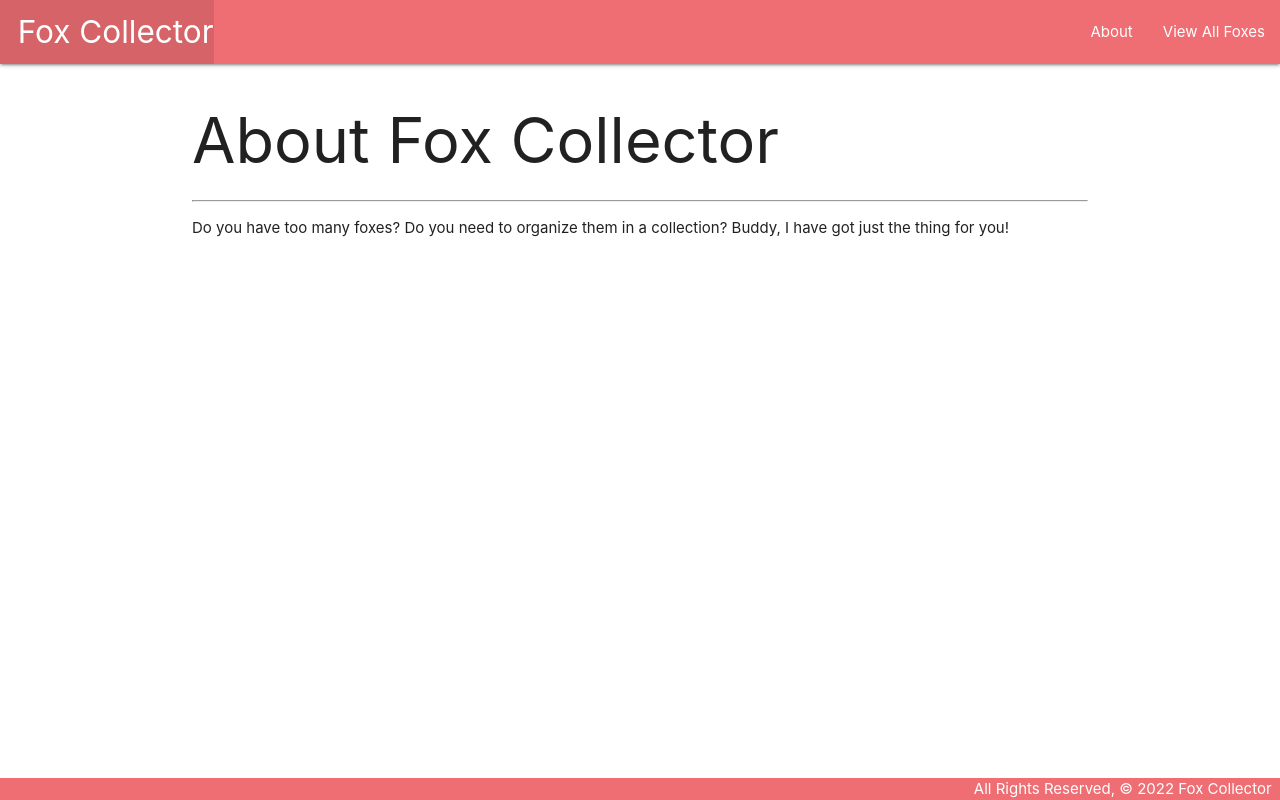
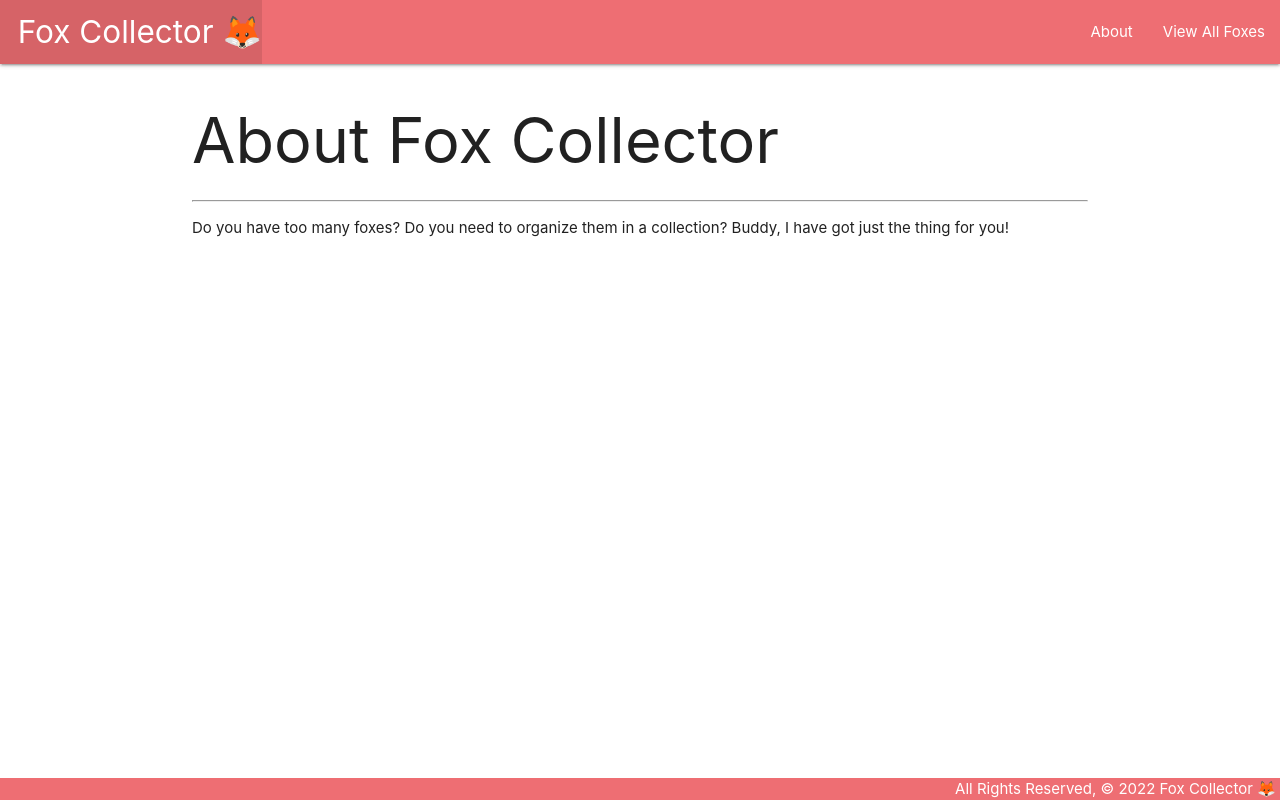
Before and after one commit to sdupree/fox-collector, a Django app: page /about/ in a window 1280 px wide. Run offline with Django 3.2, Linux system fonts and the light colour scheme.

Commit message:
Update text.

```diff
--- a/main_app/templates/base.html
+++ b/main_app/templates/base.html
@@ -6,7 +6,7 @@
   <meta charset="UTF-8">
   <meta name="viewport" content="width=device-width, initial-scale=1.0">
   <meta http-equiv="X-UA-Compatible" content="ie=edge">
-  <title>Cat Collector</title>
+  <title>Fox Collector 🦊</title>
   <link rel="stylesheet" href="https://cdnjs.cloudflare.com/ajax/libs/materialize/1.0.0/css/materialize.min.css">
   <link rel="stylesheet" type="text/css" href="{% static 'css/style.css' %}">
 </head>
@@ -15,7 +15,7 @@
     <nav>
       <div class="nav-wrapper">
         <ul>
-          <li><a href="/" class="left brand-logo">&nbsp;&nbsp;Fox Collector</a></li>
+          <li><a href="/" class="left brand-logo">&nbsp;&nbsp;Fox Collector 🦊</a></li>
         </ul>
         <ul class="right">
           <li><a href="/about">About</a></li>
@@ -29,7 +29,7 @@
     {% endblock %}
   </main>
   <footer class="page-footer">
-    <div class="right">All Rights Reserved, &copy; 2022 Fox Collector &nbsp;</div>
+    <div class="right">All Rights Reserved, &copy; 2022 Fox Collector 🦊&nbsp;</div>
   </footer>
 </body>
 </html>
```
